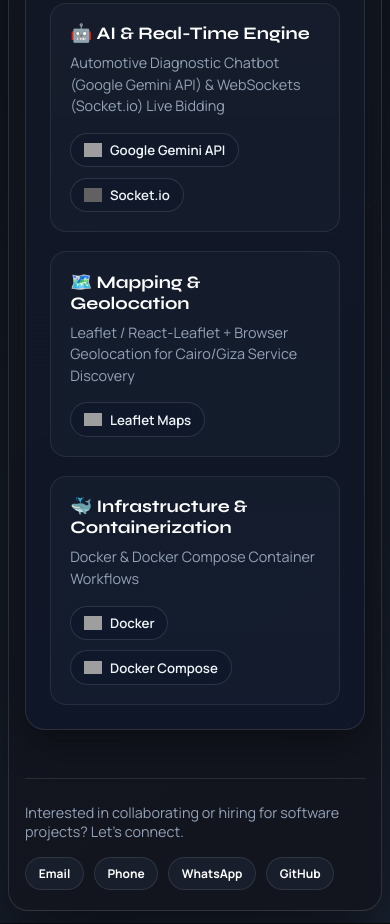
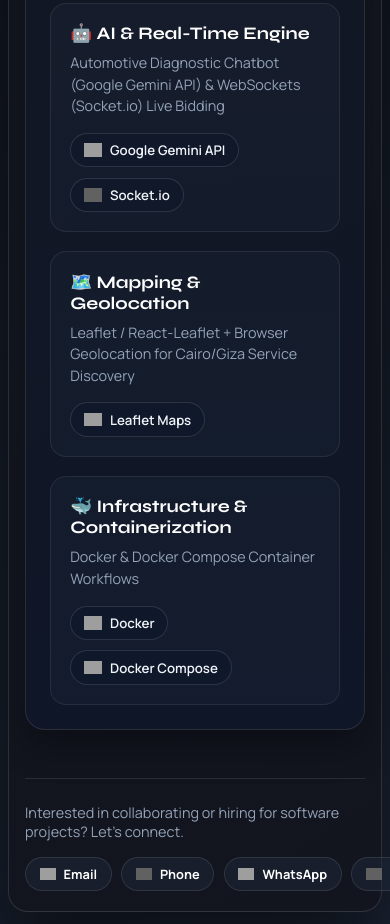
Before and after one commit to AAST1M/portfolio, a website built with Vite: page index.html in a window 390 px wide. Shown: the part 2255-3179 px from the top of the page. Built offline with nearby package versions, Linux system fonts and the light colour scheme; grey boxes are pictures that could not be loaded.

Commit message:
feat: add official brand vector SVG logos to Email, Phone, WhatsApp, and GitHub footer buttons

```diff
--- a/index.html
+++ b/index.html
@@ -473,15 +473,19 @@
           Interested in collaborating or hiring for software projects? Let's connect.
         </p>
         <div class="contact-links">
-          <a class="contact-link-btn" href="mailto:marwanstudent2003@gmail.com">Email</a>
-          <a class="contact-link-btn" href="tel:+201202468444">Phone</a>
+          <a class="contact-link-btn" href="mailto:marwanstudent2003@gmail.com">
+            <img src="https://api.iconify.design/logos:google-gmail.svg" alt="Email Logo" /> Email
+          </a>
+          <a class="contact-link-btn" href="tel:+201202468444">
+            <img src="https://api.iconify.design/lucide:phone-call.svg" style="filter: invert(1)" alt="Phone Logo" /> Phone
+          </a>
           <a
             class="contact-link-btn"
             href="https://wa.me/201202468444"
             target="_blank"
             rel="noopener noreferrer"
           >
-            WhatsApp
+            <img src="https://api.iconify.design/logos:whatsapp-icon.svg" alt="WhatsApp Logo" /> WhatsApp
           </a>
           <a
             class="contact-link-btn"
@@ -489,7 +493,7 @@
             target="_blank"
             rel="noopener noreferrer"
           >
-            GitHub
+            <img src="https://cdn.jsdelivr.net/gh/devicons/devicon/icons/github/github-original.svg" style="filter: invert(1)" alt="GitHub Logo" /> GitHub
           </a>
         </div>
       </footer>
--- a/styles.css
+++ b/styles.css
@@ -835,19 +835,31 @@ body {
 }
 
 .contact-link-btn {
+  display: inline-flex;
+  align-items: center;
+  gap: 0.5rem;
   text-decoration: none;
   color: #fff;
-  font-size: 0.75rem;
+  font-size: 0.8rem;
   font-weight: 700;
-  padding: 0.45rem 0.8rem;
+  padding: 0.45rem 0.85rem;
   border-radius: 999px;
   border: 1px solid var(--line);
   background: rgba(30, 41, 59, 0.5);
-  transition: background 180ms ease;
+  transition: all 180ms ease;
 }
 
 .contact-link-btn:hover {
   background: #ef4444;
+  border-color: #ef4444;
+  transform: translateY(-2px);
+  color: #fff;
+}
+
+.contact-link-btn img {
+  width: 16px;
+  height: 16px;
+  object-fit: contain;
 }
 
 /* Responsive Breakpoints */
```
